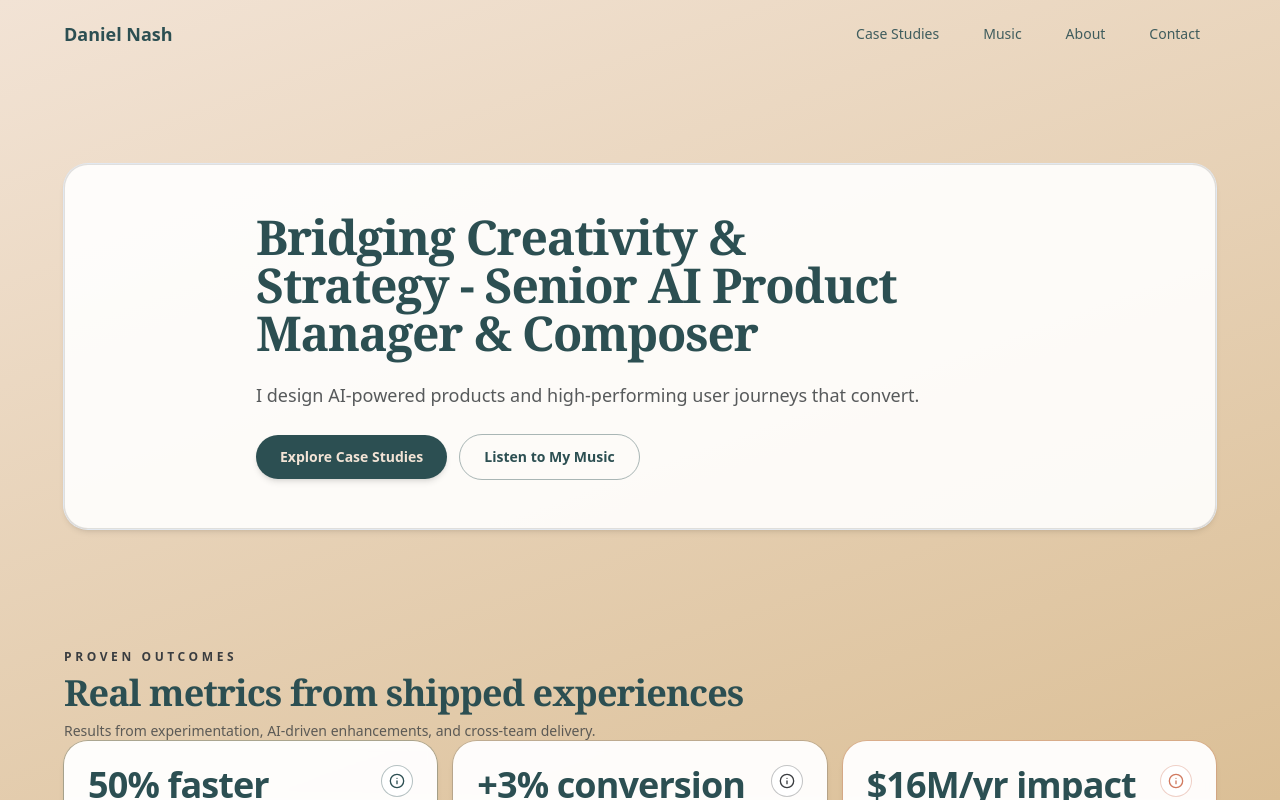
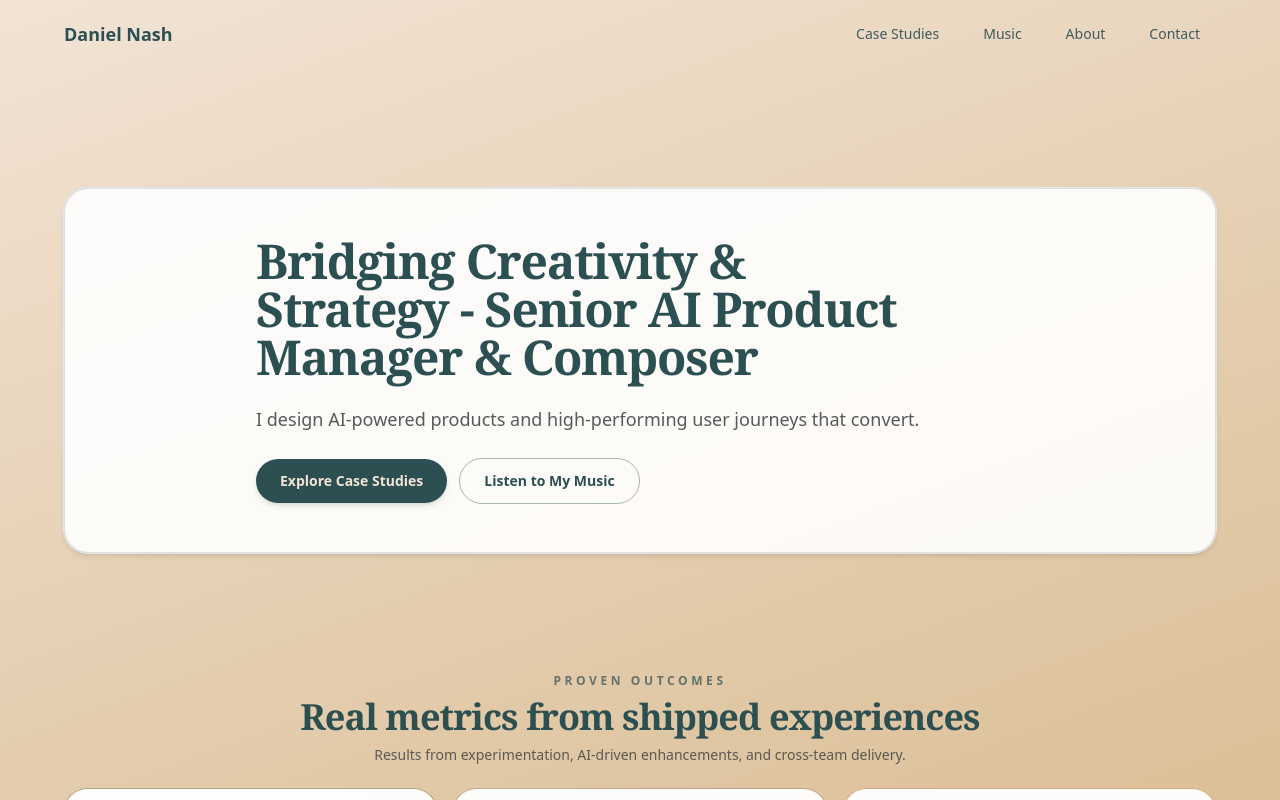
Before and after one commit to DanielNash1611/portfolio, a Next.js app: page / in a window 1280 px wide. Shown: the top 800 px of the page. Built offline with nearby package versions, Linux system fonts and the light colour scheme.

Commit message:
chore(tailwind): watch sections/ and safelist portrait heights to prevent purge

```diff
--- a/tailwind.config.ts
+++ b/tailwind.config.ts
@@ -4,9 +4,12 @@ import typography from "@tailwindcss/typography";
 const config: Config = {
   content: [
     "./app/**/*.{ts,tsx,mdx}",
+    "./pages/**/*.{ts,tsx,mdx}",
     "./components/**/*.{ts,tsx}",
+    "./sections/**/*.{ts,tsx}",
     "./content/**/*.{mdx,md}"
   ],
+  safelist: ["h-64","sm:h-72","md:h-80","lg:h-[420px]","min-h-[256px]"],
   theme: {
     container: {
       center: true,
```
